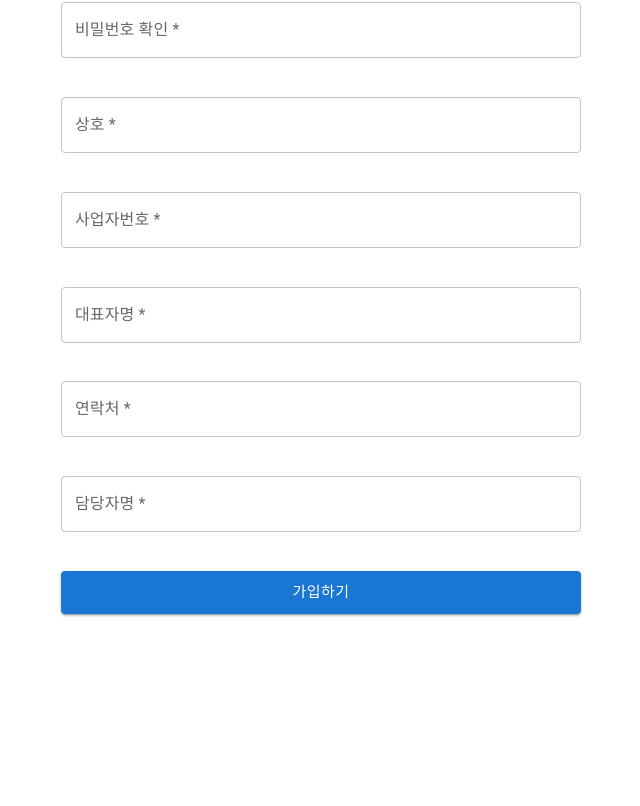
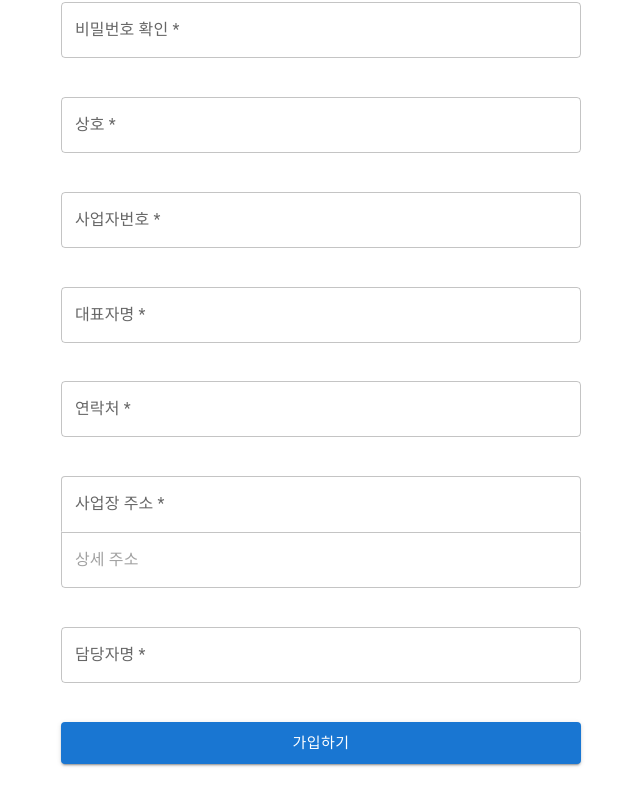
Before and after one commit to Your-Planet/front-end, a Next.js app: page /register/advertiser in a window 1280 px wide. Shown: the part 452-1258 px from the top of the page, without its empty margins (319-959 px from the left). Before the commit the page ends 1178 px from the top, so only its background shows below. Built offline with nearby package versions, Linux system fonts and the light colour scheme.

Commit message:
feat: 사업장 주소 필드 UI 추가

```diff
--- a/src/components/common/ReactHookForm/defines/types.ts
+++ b/src/components/common/ReactHookForm/defines/types.ts
@@ -6,4 +6,5 @@ export interface ReactHookFormProps<TFieldValues extends FieldValues = FieldValu
 	validator?: (value: string) => boolean;
 	label?: string;
 	required?: boolean;
+	hideErrorMessage?: boolean;
 }
--- a/src/components/common/ReactHookForm/hooks/useReactHookFormControl.ts
+++ b/src/components/common/ReactHookForm/hooks/useReactHookFormControl.ts
@@ -13,7 +13,15 @@ function useReactHookFormControl<
 	TFieldValues extends FieldValues,
 	ReactHookFormComponentProps extends ReactHookFormProps<TFieldValues>,
 >(params: UseReactHookFormControlParams<TFieldValues, ReactHookFormComponentProps>) {
-	const { formName, rules, validator = () => true, label: originLabel, required, ...restProps } = params;
+	const {
+		formName,
+		rules,
+		validator = () => true,
+		label: originLabel,
+		required,
+		hideErrorMessage,
+		...restProps
+	} = params;
 
 	const {
 		formState: { errors },
@@ -33,7 +41,7 @@ function useReactHookFormControl<
 	};
 
 	const error = getObjectAtPath(errors, formName);
-	const errorMessage = (error?.message as string) ?? " ";
+	const errorMessage = hideErrorMessage ? "" : (error?.message as string) ?? " ";
 
 	const label = `${originLabel}${required ? " *" : ""}`;
 
--- a/src/components/register/advertiser/RegisterAdvertiserFormView.tsx
+++ b/src/components/register/advertiser/RegisterAdvertiserFormView.tsx
@@ -13,7 +13,8 @@ import {
 import { WatchedRegisterAuthorForm } from "@/defines/forms/register/author/types";
 import { REGISTER_ADVERTISER_FORM_FIELD_LENGTH } from "@/defines/forms/register/advertiser/constants";
 import { isNumber } from "@/utils/string";
-import { Button } from "@mui/material";
+import { Box, Button, FormControl, FormHelperText } from "@mui/material";
+import { getObjectAtPath } from "@/utils/object";
 
 export interface RegisterAdvertiserFormViewProps {}
 
@@ -30,11 +31,18 @@ function RegisterAdvertiserFormView(props: RegisterAdvertiserFormViewProps) {
 			businessNumber: "",
 			representativeName: "",
 			tel: "",
-			businessAddress: "",
+			businessAddress: {
+				base: "",
+				detail: "",
+			},
 			name: "",
 		},
 	});
-	const { handleSubmit, watch } = form;
+	const {
+		handleSubmit,
+		watch,
+		formState: { errors },
+	} = form;
 
 	const watchedValue: WatchedRegisterAuthorForm = {
 		password: watch("password"),
@@ -50,6 +58,8 @@ function RegisterAdvertiserFormView(props: RegisterAdvertiserFormViewProps) {
 	);
 
 	const { TextField } = ReactHookForm<RegisterAdvertiserForm>();
+
+	const addressErrorMessage = getObjectAtPath(errors, "businessAddress.base")?.message ?? " ";
 
 	return (
 		<>
@@ -95,7 +105,7 @@ function RegisterAdvertiserFormView(props: RegisterAdvertiserFormViewProps) {
 						<TextField formName="companyName" label="상호" required placeholder="상호를 입력하세요" fullWidth />
 
 						<TextField
-							formName="businessAddress"
+							formName="businessNumber"
 							label="사업자번호"
 							required
 							rules={{
@@ -127,7 +137,39 @@ function RegisterAdvertiserFormView(props: RegisterAdvertiserFormViewProps) {
 							fullWidth
 						/>
 
-						{/*TODO @김현규 주소*/}
+						<Box width="100%">
+							<FormControl fullWidth>
+								<TextField
+									formName="businessAddress.base"
+									label="사업장 주소"
+									required
+									fullWidth
+									sx={{
+										"& fieldset": {
+											borderBottomLeftRadius: 0,
+											borderBottomRightRadius: 0,
+											borderBottomColor: "transparent",
+										},
+										"& input": {
+											paddingBottom: "16px",
+										},
+									}}
+									margin="none"
+									inputProps={{ readOnly: true }}
+									hideErrorMessage
+								/>
+								<TextField
+									formName="businessAddress.detail"
+									label=""
+									placeholder="상세 주소"
+									fullWidth
+									sx={{ "& fieldset": { borderTopLeftRadius: 0, borderTopRightRadius: 0 } }}
+									margin="none"
+									hideErrorMessage
+								/>
+								<FormHelperText error>{addressErrorMessage}</FormHelperText>
+							</FormControl>
+						</Box>
 
 						<TextField formName="name" label="담당자명" required fullWidth />
 
--- a/src/defines/forms/register/advertiser/types.ts
+++ b/src/defines/forms/register/advertiser/types.ts
@@ -4,5 +4,8 @@ export interface RegisterAdvertiserForm extends RegisterCommonMemberForm {
 	companyName: string;
 	businessNumber: string;
 	representativeName: string;
-	businessAddress: string;
+	businessAddress: {
+		base: string;
+		detail: string;
+	};
 }
```
